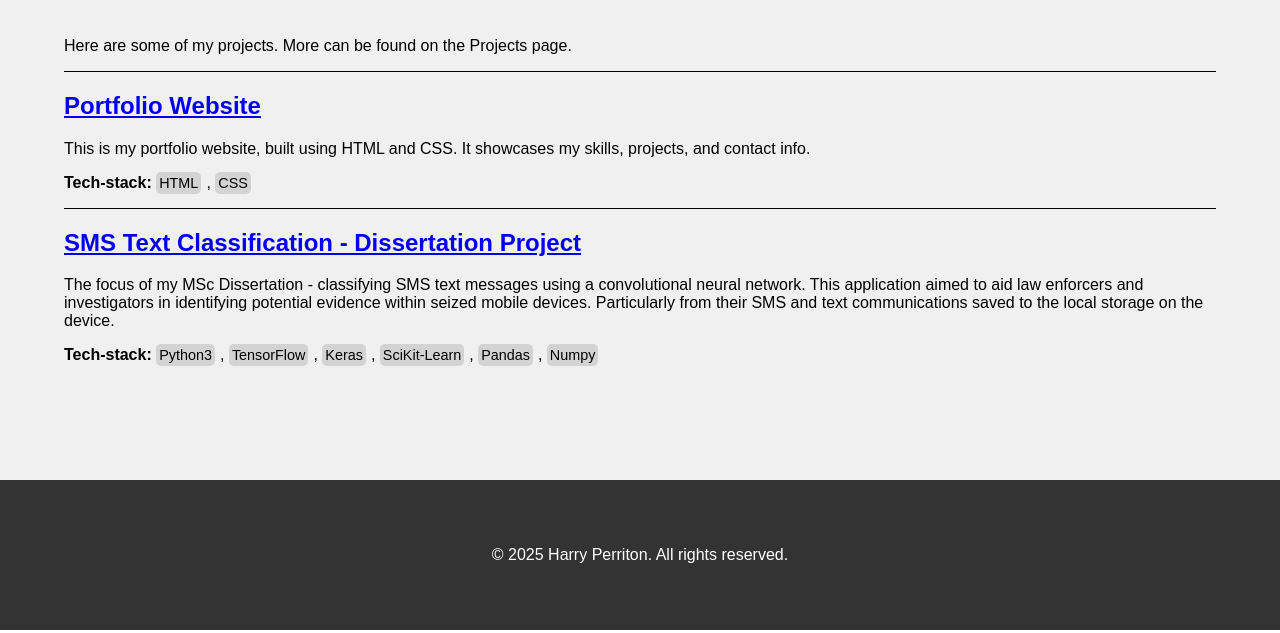
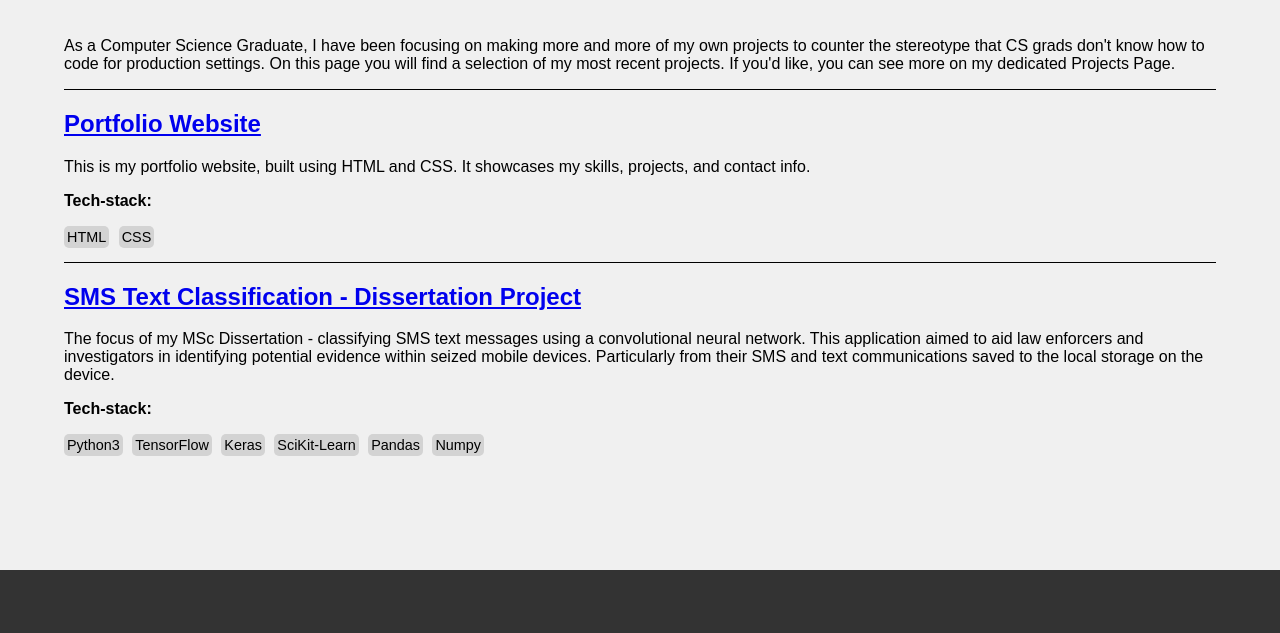
Before and after one commit to HazzaPezza/Portfolio, a plain HTML site: page index.html in a window 1280 px wide. Shown: the part 650-1283 px from the top of the page. Drawn offline with Linux system fonts and the light colour scheme.

Commit message:
Update index.html
Git push not working from VS code so adding code manually.

```diff
--- a/index.html
+++ b/index.html
@@ -50,7 +50,9 @@
                 <div class="line-break"></div>
                 <div class="projects">
                     <h1 class="project-section-title">Projects</h1>
-                    <p class="project-section-subtitle">Here are some of my projects. More can be found on the Projects page.</p>
+                    <p class="project-section-subtitle">As a Computer Science Graduate, I have been focusing on making more and more of my own
+                        projects to counter the stereotype that CS grads don't know how to code for production settings. On this page you will find
+                        a selection of my most recent projects. If you'd like, you can see more on my dedicated Projects Page.</p>
 
 
 
@@ -60,8 +62,8 @@
                         <div class="project-title-text-container">
                             <h1 class="project-title"><a href="portfolio.html">Portfolio Website</a></h1>
                             <p class="project-description">This is my portfolio website, built using HTML and CSS. It showcases my skills, projects, and contact info.</p>
-                            <p class="project-technologies"><b>Tech-stack:</b>
-                                <span class=tech-item>HTML</span>,
+                            <p class="project-technologies"><b>Tech-stack:</b><br><br>
+                                <span class=tech-item>HTML</span>
                                 <span class=tech-item>CSS</span>
                             </p>
                     </div>
@@ -77,12 +79,12 @@
                                 aimed to aid law enforcers and investigators in identifying potential evidence within seized mobile devices. Particularly from their SMS and text
                                 communications saved to the local storage on the device.
                             </p>
-                            <p class="project-technologies"><b>Tech-stack:</b>
-                                <span class=tech-item>Python3</span>,
-                                <span class=tech-item>TensorFlow</span>,
-                                <span class=tech-item>Keras</span>,
-                                <span class=tech-item>SciKit-Learn</span>,
-                                <span class=tech-item>Pandas</span>,
+                            <p class="project-technologies"><b>Tech-stack:</b><br><br>
+                                <span class=tech-item>Python3</span>
+                                <span class=tech-item>TensorFlow</span>
+                                <span class=tech-item>Keras</span>
+                                <span class=tech-item>SciKit-Learn</span>
+                                <span class=tech-item>Pandas</span>
                                 <span class=tech-item>Numpy</span>
                             </p>
                         </div>
```
